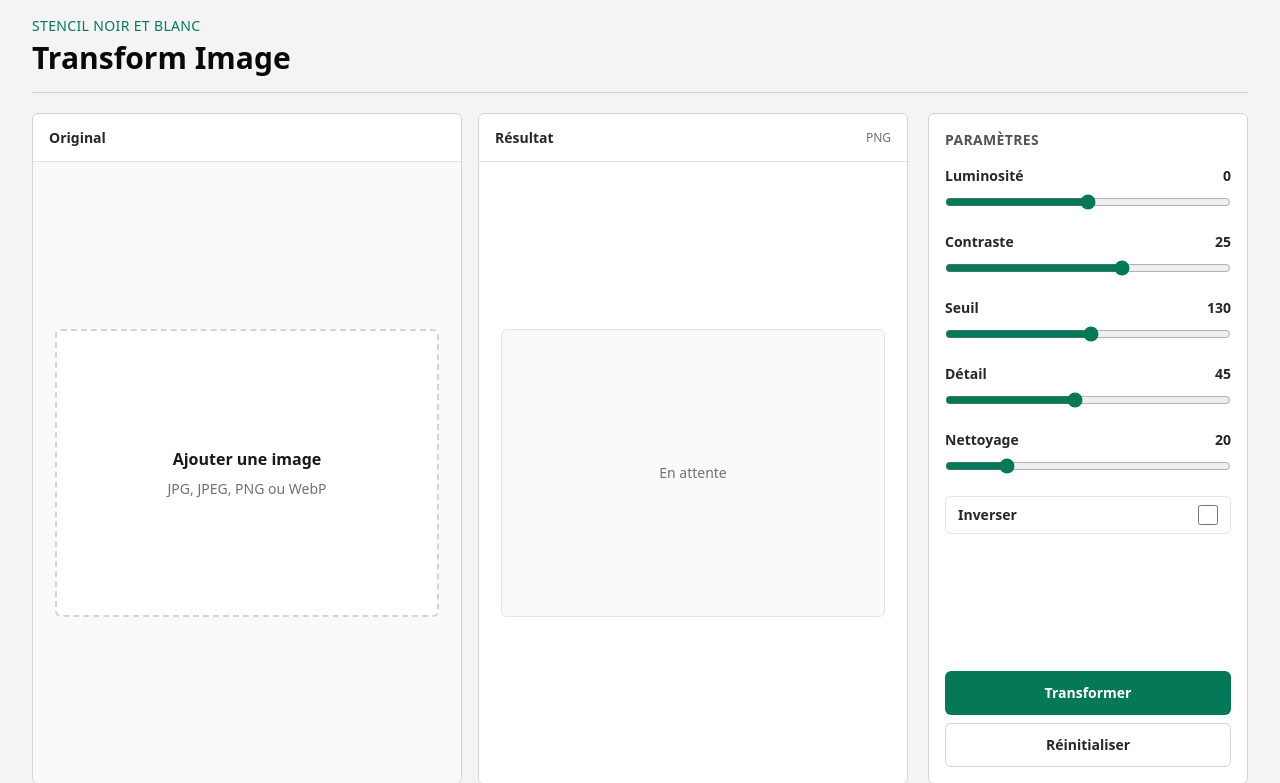
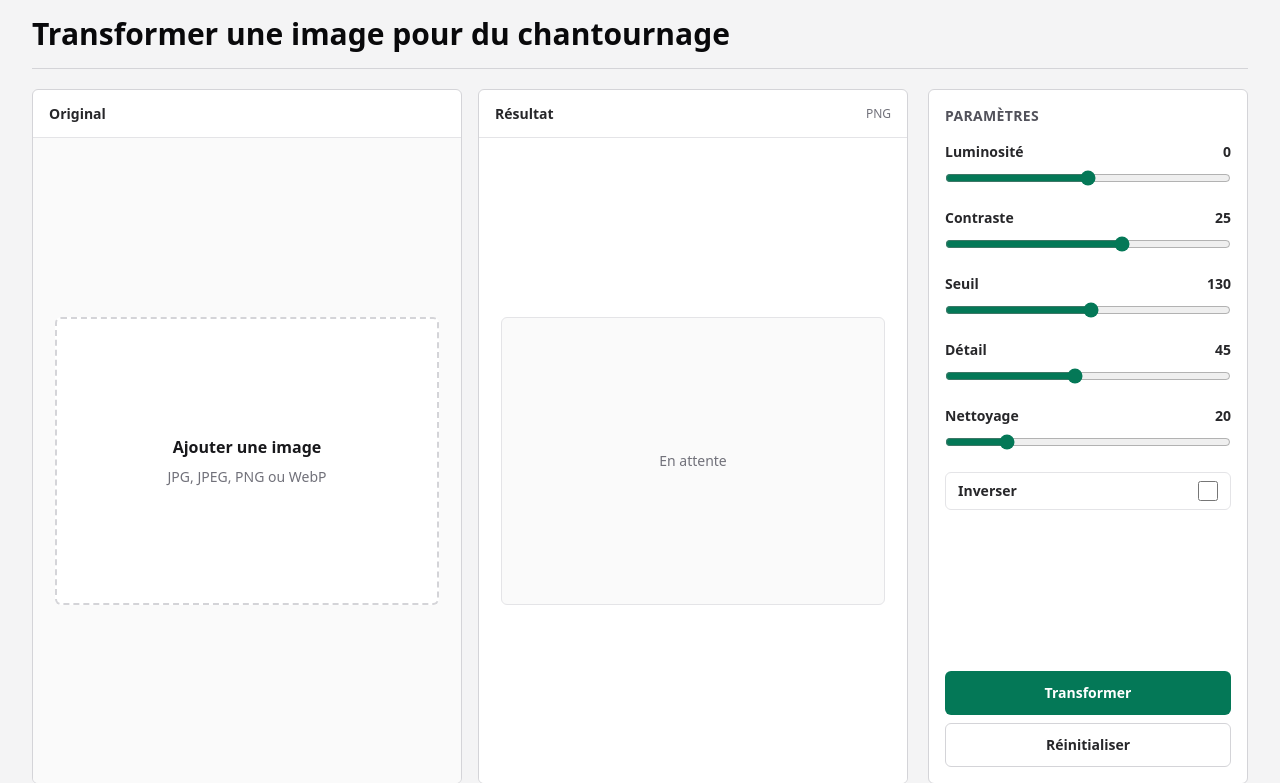
Before and after one commit to gduale/transformer-image-chantournage, a Django app: page / in a window 1280 px wide. Shown: the top 783 px of the page. Run offline with Django 5.2, Linux system fonts and the light colour scheme; some libraries are stand-ins or nearby versions.

Commit message:
Update page title for chantournage

```diff
--- a/images/templates/images/transform.html
+++ b/images/templates/images/transform.html
@@ -3,15 +3,14 @@
   <head>
     <meta charset="utf-8">
     <meta name="viewport" content="width=device-width, initial-scale=1">
-    <title>Transform Image</title>
+    <title>Transformer une image pour du chantournage</title>
     <script src="https://cdn.tailwindcss.com"></script>
   </head>
   <body class="min-h-screen bg-zinc-100 text-zinc-950">
     <main class="mx-auto flex min-h-screen w-full max-w-7xl flex-col gap-5 px-4 py-4 sm:px-6 lg:px-8">
       <header class="flex flex-col gap-3 border-b border-zinc-300 pb-4 md:flex-row md:items-end md:justify-between">
         <div>
-          <p class="text-sm font-medium uppercase tracking-wide text-emerald-700">Stencil noir et blanc</p>
-          <h1 class="mt-1 text-3xl font-semibold tracking-normal text-zinc-950">Transform Image</h1>
+          <h1 class="text-3xl font-semibold tracking-normal text-zinc-950">Transformer une image pour du chantournage</h1>
         </div>
         {% if result %}
           <a
--- a/images/tests.py
+++ b/images/tests.py
@@ -56,7 +56,7 @@ class TransformImageViewTests(TestCase):
         response = self.client.get(reverse("images:transform"))
 
         self.assertEqual(response.status_code, 200)
-        self.assertContains(response, "Transform Image")
+        self.assertContains(response, "Transformer une image pour du chantournage")
 
     def test_post_valid_image_displays_result(self):
         upload = SimpleUploadedFile(
```
